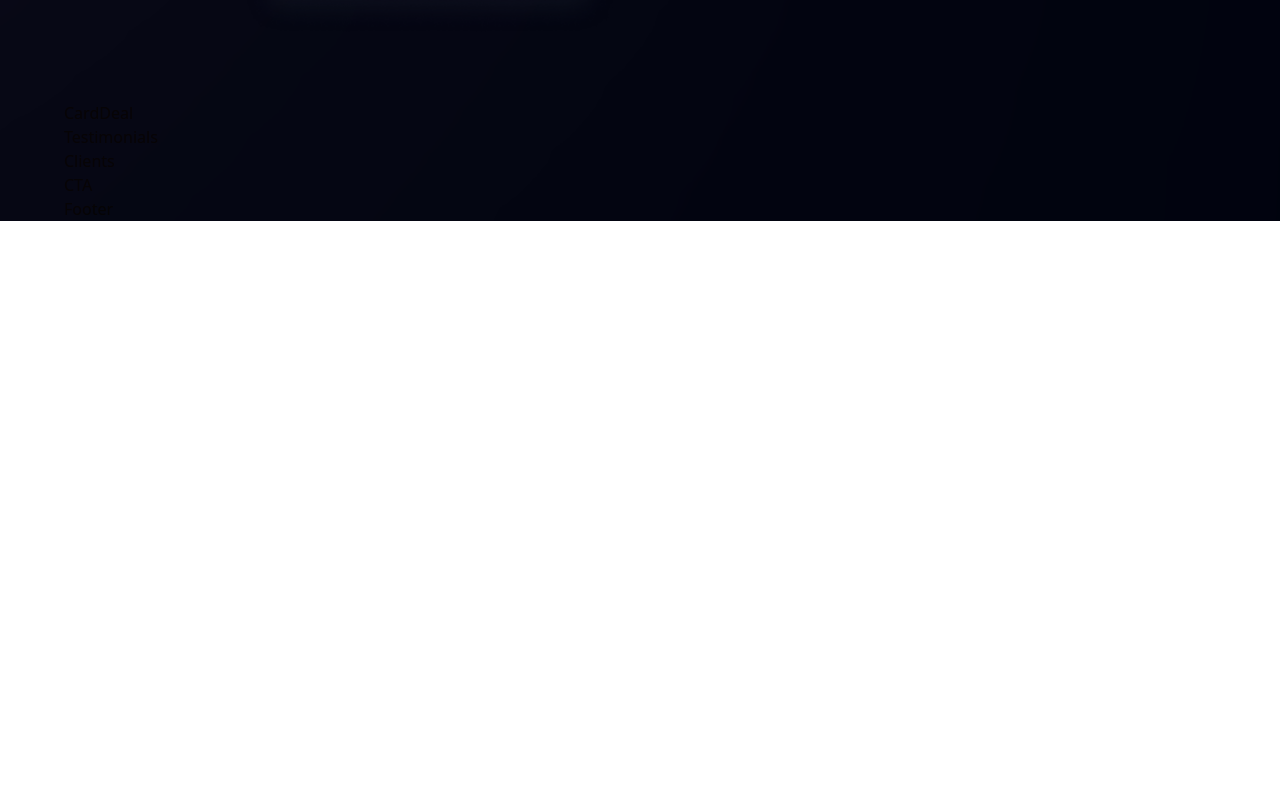
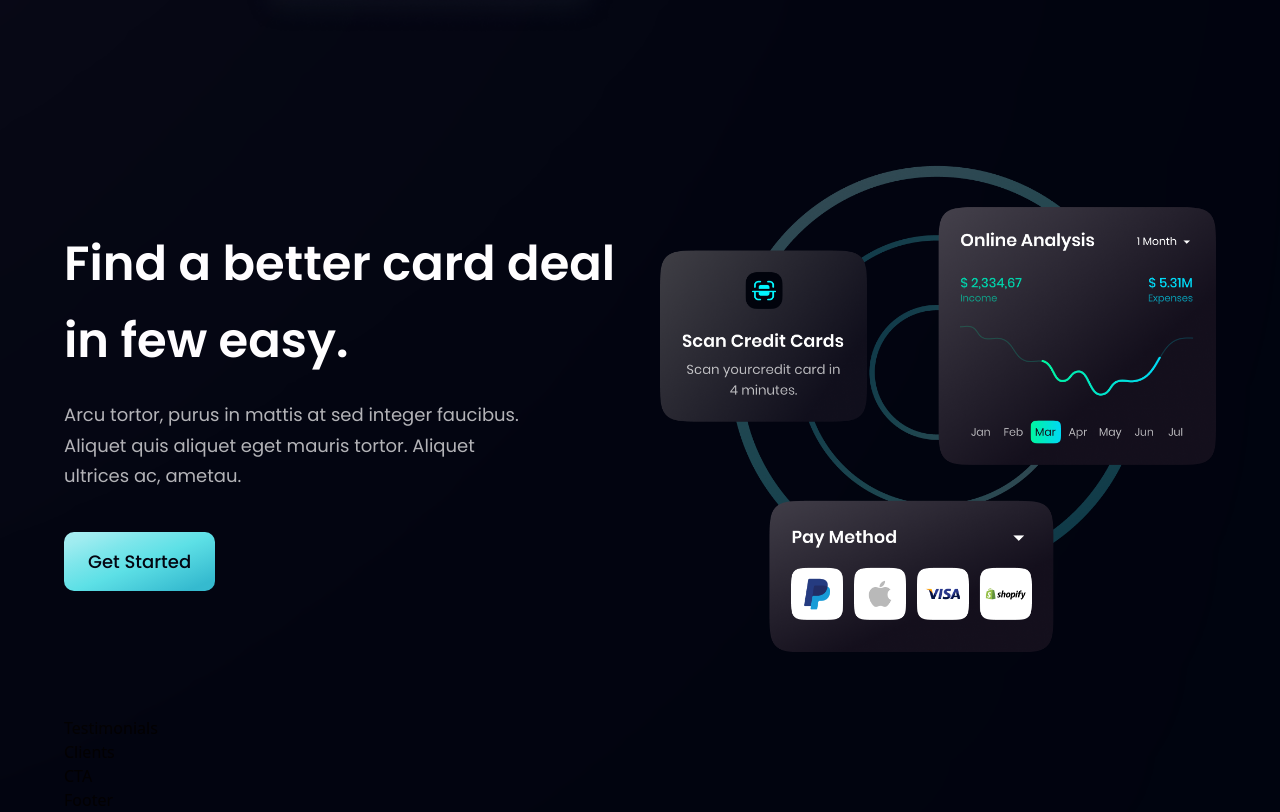
Before and after one commit to savelyevresearch/bank-website, a React (Vite) app: page / in a window 1280 px wide. Shown: the part 2103-2915 px from the top of the page. Before the commit the page ends 2324 px from the top, so only its background shows below. Built offline with nearby package versions, Linux system fonts and the light colour scheme.

Commit message:
The CardDeal component has been designed

```diff
--- a/src/components/Button.jsx
+++ b/src/components/Button.jsx
@@ -2,7 +2,14 @@
 
 const Button = ({ styles }) => {
   return (
-    <button type='button' className={`py-4 px-6 bg-blue-gradient font-poppins font-medium text-[18px] text-primary outline-none ${styles}`}>
+    <button
+      type='button'
+      className={`py-4 px-6 bg-blue-gradient
+                  font-poppins font-medium
+                  text-[18px] text-primary
+                  outline-none ${styles}
+                  rounded-[10px]`}
+    >
       Get Started
     </button>
   );
--- a/src/components/CardDeal.jsx
+++ b/src/components/CardDeal.jsx
@@ -1,8 +1,30 @@
 import React from 'react';
+
+import { card } from '../assets';
+
+import styles, { layout } from '../styles';
+
+import Button from './Button';
 
 const CardDeal = () => {
   return (
-    <div>CardDeal</div>
+    <section className={layout.section}>
+      <div className={layout.sectionInfo}>
+        <h2 className={styles.heading2}>
+          Find a better card deal <br className='sm:block hidden'/> in few easy.
+        </h2>
+        <p className={`${styles.paragraph} max-w-[470px] mt-5`}>
+          Arcu tortor, purus in mattis at sed
+          integer faucibus. Aliquet quis aliquet
+          eget mauris tortor. Aliquet ultrices ac,
+          ametau.
+        </p>
+        <Button styles='mt-10'/>
+      </div>
+      <div className={layout.sectionImg}>
+        <img src={card} alt='card' className='w-[100%] h-[100%]'/>
+      </div>
+    </section>
   );
 };
 
```
